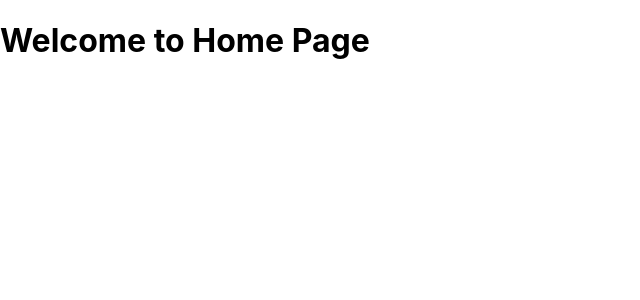
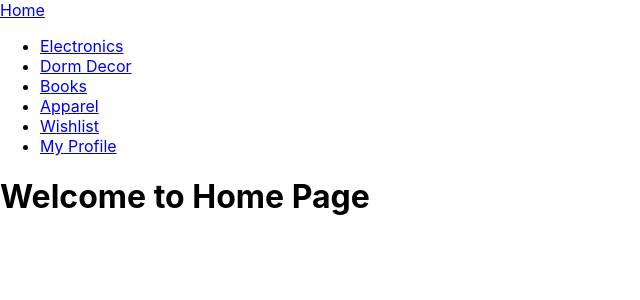
Before and after one commit to nixonpastor/RattlerXChangeV1-Extended, a React (Create React App) app: page / in a window 1280 px wide. Shown: the top 300 px of the page, without its empty margins (0-640 px from the left). Built offline with nearby package versions, Linux system fonts and the light colour scheme.

Commit message:
Added Navbar

```diff
--- a/src/App.js
+++ b/src/App.js
@@ -7,11 +7,12 @@ import Apparel from "./Components/Apparel";
 import Wishlist from "./Components/Wishlist";
 import Profile from "./Components/Profile";
 import Electronics from "./Components/Electronics";
+import Navbar from "./Components/ Navbar";
 
 function App() {
   return (
     <Router>
-      {/*Navbar */}
+      <Navbar />
       <Route path="/" exact component={Home} />
       <Route path="/books" exact component={Books} />
       <Route path="/dormdecor" exact component={DormDecor} />
--- a/src/Components/ Navbar.js
+++ b/src/Components/ Navbar.js
@@ -1,26 +1,33 @@
-import React, { Component } from 'react';
-import { Link } from 'react-router-dom';
+import { Link } from "react-router-dom";
 
-export default class Navbar extends Component {
-
-  render() {
-    return (
-      <nav className="navbar navbar-dark bg-dark navbar-expand-lg">
-        <Link to="/" className="navbar-brand"> Category</Link>
-        <div className="collpase navbar-collapse">
-        <ul className="navbar-nav mr-auto">
-          <li className="navbar-item">
-          <Link to="/" className="nav-link">Electroncis</Link>
+function Navbar() {
+  return (
+    <nav>
+      <Link to="/"> Home</Link>
+      <div>
+        <ul>
+          <li>
+            <Link to="/electronics">Electronics</Link>
           </li>
-          <li className="navbar-item">
-          <Link to="/create" className="nav-link">Dorm Decor</Link>
+          <li>
+            <Link to="/dormdecor">Dorm Decor</Link>
           </li>
-          <li className="navbar-item">
-          <Link to="/user" className="nav-link">Books</Link>
+          <li>
+            <Link to="/books">Books</Link>
+          </li>
+          <li>
+            <Link to="/apparel">Apparel</Link>
+          </li>
+          <li>
+            <Link to="/wishlist">Wishlist</Link>
+          </li>
+          <li>
+            <Link to="/profile">My Profile</Link>
           </li>
         </ul>
-        </div>
-      </nav>
-    );
-  }
+      </div>
+    </nav>
+  );
 }
+
+export default Navbar;
```
